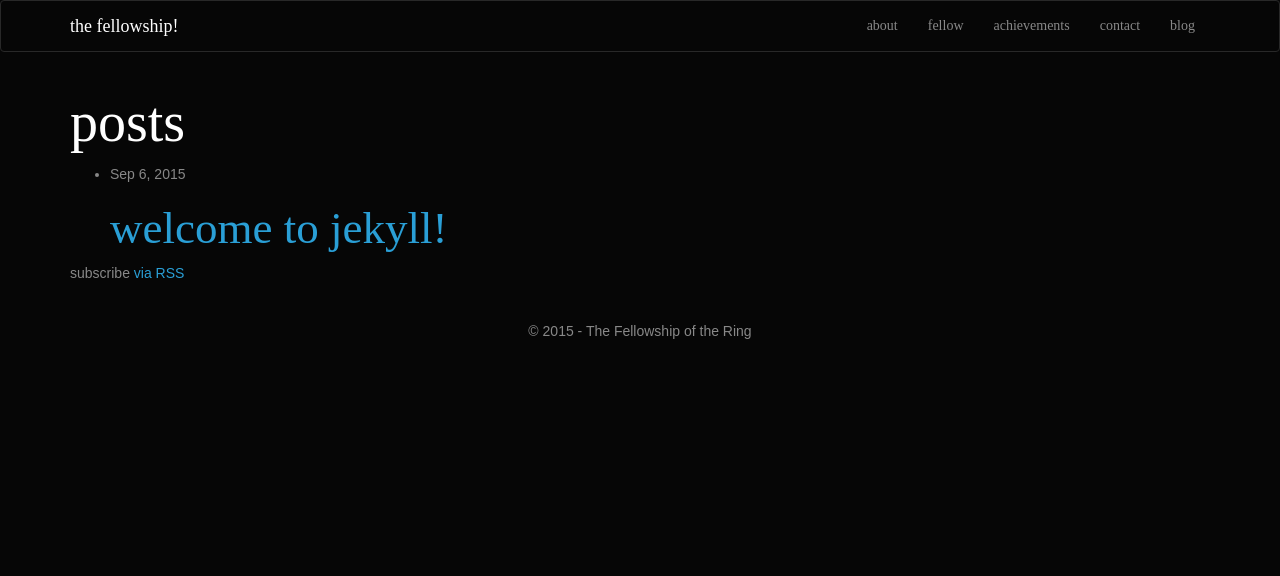
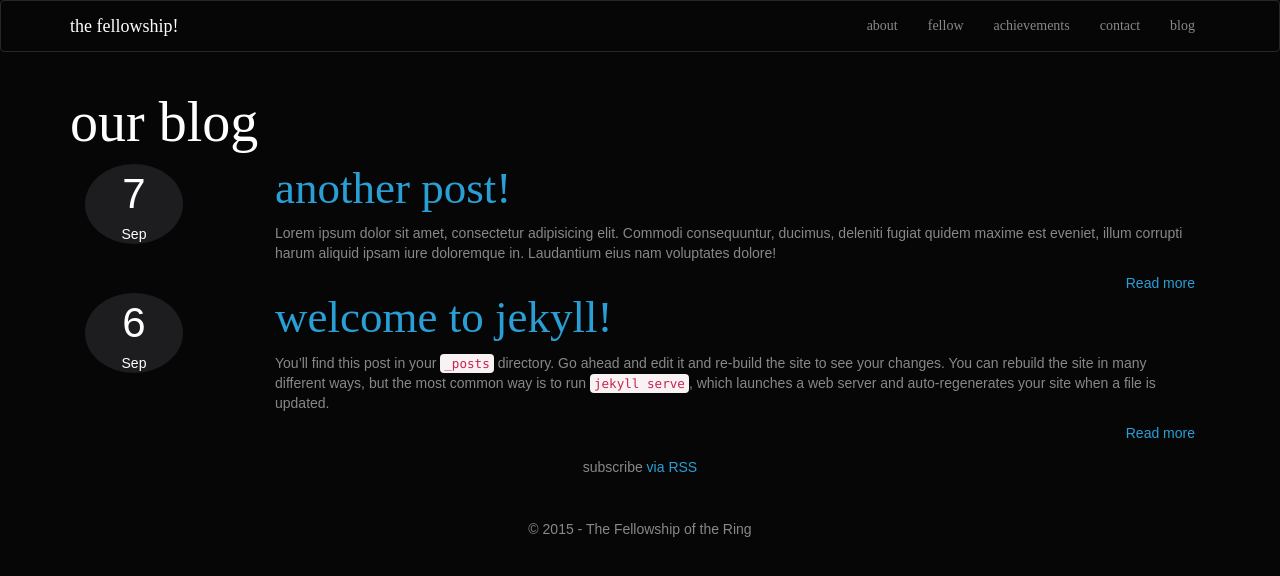
Before and after one commit to shenils/lotr, a Jekyll site: the page built from blog.html, in a window 1280 px wide. Shown: the top 576 px of the page. Built offline with Jekyll 4.4.1, drawn with Linux system fonts in a browser that asks for light colours; some web fonts are replaced.

Commit message:
blog page

```diff
--- a/_layouts/post.html
+++ b/_layouts/post.html
@@ -1,5 +1,5 @@
 ---
-layout: default
+layout: page
 ---
 <div class="post">
 
--- /dev/null
+++ b/_posts/2015-09-07-Another-post.markdown
@@ -0,0 +1,8 @@
+---
+layout: post
+title:  "Another Post!"
+date:   2015-09-07 13:22:03
+categories: Post X
+---
+
+<p>Lorem ipsum dolor sit amet, consectetur adipisicing elit. Commodi consequuntur, ducimus, deleniti fugiat quidem maxime est eveniet, illum corrupti harum aliquid ipsam iure doloremque in. Laudantium eius nam voluptates dolore!</p>
--- /dev/null
+++ b/_sass/_blog.scss
@@ -0,0 +1,28 @@
+#blog {
+  #posts {
+    .post {
+      h2 {
+        margin-top: 0;
+      }
+    }
+
+    .date-box {
+      text-align: center;
+      background-color: #1D1D20;
+      width: 7em;
+      border-radius: 50%;
+      color: white;
+
+      .date {
+        font-size: 3em;
+      }
+      .month {
+        font-size: 1em;
+      }
+    }
+  }
+  .subscribe {
+    text-align: center;
+    margin: 1em 0;
+  }
+}
--- a/blog.html
+++ b/blog.html
@@ -5,22 +5,30 @@ permalink: /blog/
 position: 5
 ---
 
-<div class="home">
+<div id="blog">
+  <h1>Our Blog</h1>
 
-  <h1 class="page-heading">Posts</h1>
-
-  <ul class="post-list">
+  <section id="posts" class="container-fluid">
     {% for post in site.posts %}
-      <li>
-        <span class="post-meta">{{ post.date | date: "%b %-d, %Y" }}</span>
-
+    <article class="post row">
+      <div class="col-sm-2 hidden-xs">
+        <div class="date-box">
+          <div class="date">{{ post.date | date: "%-d" }}</div>
+          <div class="month">{{ post.date | date: "%b" }}</div>
+        </div>
+      </div>
+      <div class="col-sm-10">
         <h2>
           <a class="post-link" href="{{ post.url | prepend: site.baseurl }}">{{ post.title }}</a>
         </h2>
-      </li>
+        <p>{{ post.excerpt }}</p>
+        <a href="{{ post.url | prepend: site.baseurl }}" class="pull-right">Read more</a>
+      </div>
+    </article>
     {% endfor %}
-  </ul>
+  </section>
 
-  <p class="rss-subscribe">subscribe <a href="{{ "/feed.xml" | prepend: site.baseurl }}">via RSS</a></p>
-
+  <div class="subscribe">
+    subscribe <a href="{{ "/feed.xml" | prepend: site.baseurl }}">via RSS</a>
+  </div>
 </div>
--- a/css/main.scss
+++ b/css/main.scss
@@ -8,5 +8,6 @@
         "theme",
         "common",
         "land",
-        "about"
+        "about",
+        "blog"
 ;
```
Also changed, not shown: 4 other files.
